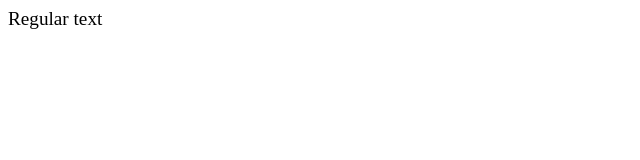
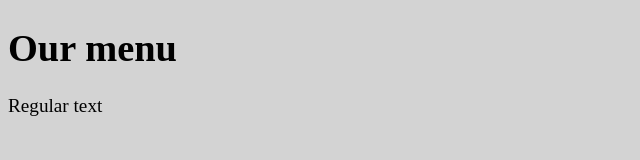
Before and after one commit to JosefinaBacci/coursera-test, a plain HTML site: page module2-solution/index.html in a window 1280 px wide. Shown: the whole page, without its empty margins (0-640 px from the left). Drawn offline with Linux system fonts and the light colour scheme.

Commit message:
Update index.html - Starting the project

```diff
--- a/module2-solution/index.html
+++ b/module2-solution/index.html
@@ -5,11 +5,26 @@
 <title>Assignment Solution for Molude 2</title>
 <style>
 body{
+	background-color: lightgray;
 	font-size: 120%;
 }
+
+#box{
+	background-color: lightgray;
+}
+
+h1{
+	position: center;
+}
+
 </style>
 </head>
 <body>
-<div>Regular text</div>
+
+<h1>Our menu</h1>
+<div id="box">
+	<div>Regular text</div>
+</div>
+
 </body>
 </html>
```
